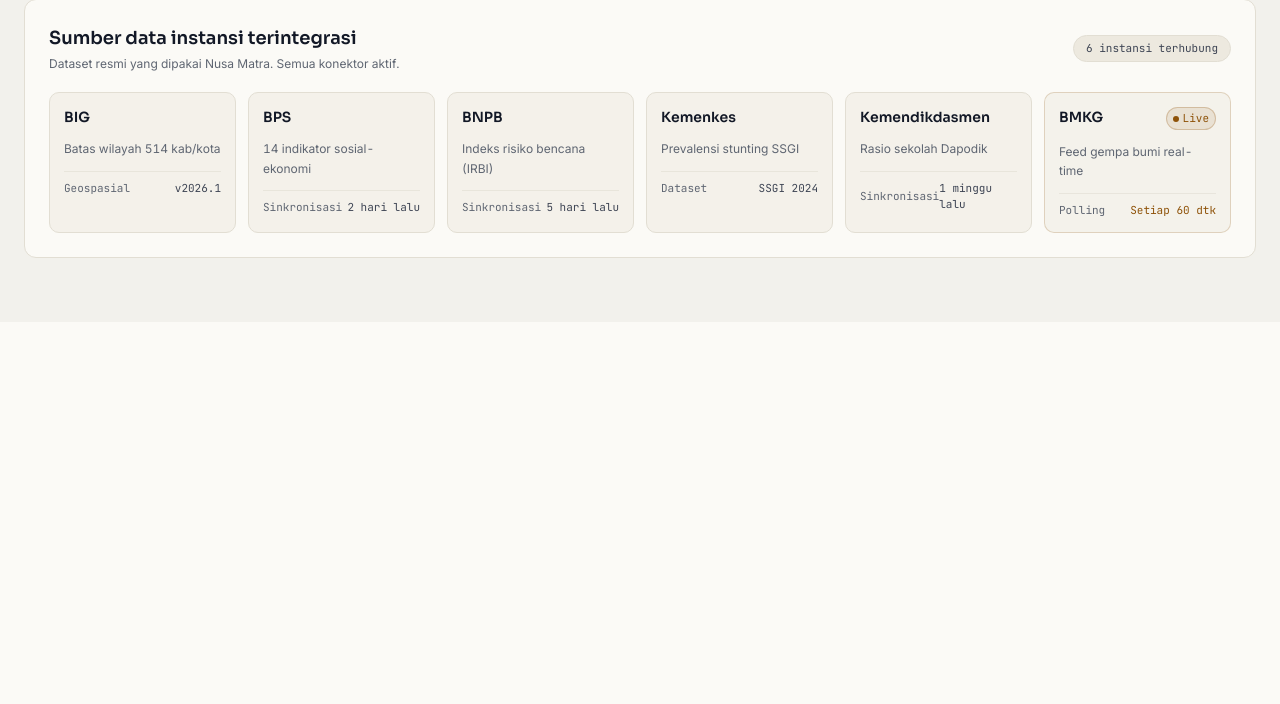
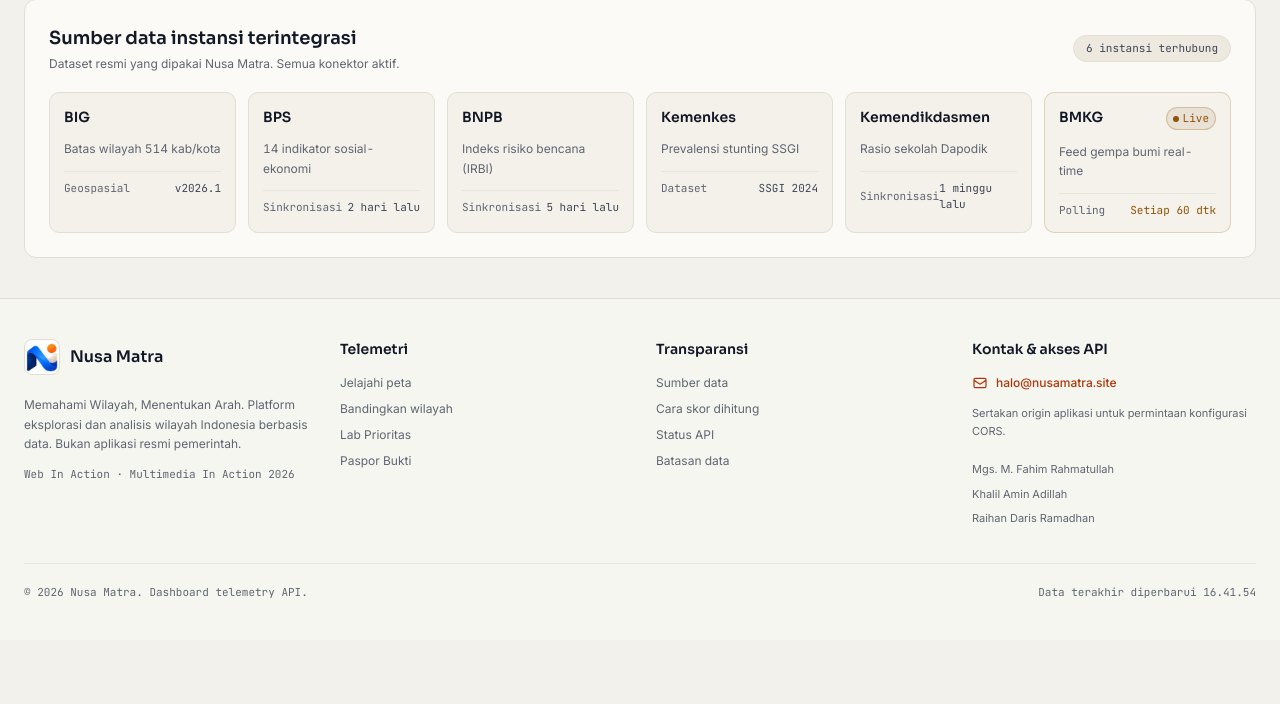
Before and after one commit to masean24/NusaMatra-DataHub, a FastAPI app: page /stats in a window 1280 px wide. Shown: the part 1127-1831 px from the top of the page. Before the commit the page ends 1385 px from the top, so only its background shows below. Run offline with FastAPI, Linux system fonts and the light colour scheme; data comes from the database, SQL or seed files in the repository; data that the repository does not hold is empty; some libraries are stand-ins or nearby versions.

Commit message:
feat(stats): add public footer and API contact
Add the product footer to the telemetry dashboard with a contact address for API/CORS access requests.

```diff
--- a/app/templates/stats.html
+++ b/app/templates/stats.html
@@ -606,6 +606,67 @@
 
     </main>
 
+    <footer class="mt-10 border-t border-line bg-panel/60">
+        <div class="mx-auto max-w-[1480px] px-4 py-10 sm:px-6">
+            <div class="grid gap-8 sm:grid-cols-2 lg:grid-cols-4">
+                <div>
+                    <a href="https://nusamatra.site" class="inline-flex items-center gap-2.5" target="_blank" rel="noopener">
+                        <span class="grid h-9 w-9 place-items-center overflow-hidden rounded-lg border border-line bg-white">
+                            <img src="/static/logo.png" alt="Nusa Matra" class="h-8 w-8 object-contain" width="32" height="32">
+                        </span>
+                        <span class="font-display text-base font-semibold text-fg">Nusa Matra</span>
+                    </a>
+                    <p class="mt-4 max-w-xs text-xs leading-relaxed text-muted">
+                        Memahami Wilayah, Menentukan Arah. Platform eksplorasi dan analisis wilayah Indonesia berbasis data.
+                        Bukan aplikasi resmi pemerintah.
+                    </p>
+                    <p class="mt-3 font-mono text-[11px] text-muted">Web In Action · Multimedia In Action 2026</p>
+                </div>
+
+                <div>
+                    <h2 class="font-display text-sm font-semibold text-fg">Telemetri</h2>
+                    <ul class="mt-4 space-y-2.5 text-xs text-muted">
+                        <li><a href="https://nusamatra.site" target="_blank" rel="noopener" class="transition hover:text-fg">Jelajahi peta</a></li>
+                        <li><a href="https://nusamatra.site" target="_blank" rel="noopener" class="transition hover:text-fg">Bandingkan wilayah</a></li>
+                        <li><a href="https://nusamatra.site" target="_blank" rel="noopener" class="transition hover:text-fg">Lab Prioritas</a></li>
+                        <li><a href="https://nusamatra.site" target="_blank" rel="noopener" class="transition hover:text-fg">Paspor Bukti</a></li>
+                    </ul>
+                </div>
+
+                <div>
+                    <h2 class="font-display text-sm font-semibold text-fg">Transparansi</h2>
+                    <ul class="mt-4 space-y-2.5 text-xs text-muted">
+                        <li><a href="/api/v1/datasets?mode=live" class="transition hover:text-fg">Sumber data</a></li>
+                        <li><a href="/docs" target="_blank" rel="noopener" class="transition hover:text-fg">Cara skor dihitung</a></li>
+                        <li><a href="/api/v1/health?mode=live" target="_blank" rel="noopener" class="transition hover:text-fg">Status API</a></li>
+                        <li><a href="/docs" target="_blank" rel="noopener" class="transition hover:text-fg">Batasan data</a></li>
+                    </ul>
+                </div>
+
+                <div>
+                    <h2 class="font-display text-sm font-semibold text-fg">Kontak &amp; akses API</h2>
+                    <a href="mailto:halo@nusamatra.site?subject=Permintaan%20akses%20API%20Nusa%20Matra" class="mt-4 inline-flex items-center gap-2 text-xs font-medium text-accentfg transition hover:text-fg">
+                        <svg class="h-4 w-4" fill="none" viewBox="0 0 24 24" stroke="currentColor" aria-hidden="true">
+                            <path stroke-linecap="round" stroke-linejoin="round" stroke-width="1.8" d="M3 8l7.89 5.26a2 2 0 002.22 0L21 8M5 19h14a2 2 0 002-2V7a2 2 0 00-2-2H5a2 2 0 00-2 2v10a2 2 0 002 2z"/>
+                        </svg>
+                        halo@nusamatra.site
+                    </a>
+                    <p class="mt-2 text-[11px] leading-relaxed text-muted">Sertakan origin aplikasi untuk permintaan konfigurasi CORS.</p>
+                    <ul class="mt-5 space-y-2 text-[11px] text-muted">
+                        <li>Mgs. M. Fahim Rahmatullah</li>
+                        <li>Khalil Amin Adillah</li>
+                        <li>Raihan Daris Ramadhan</li>
+                    </ul>
+                </div>
+            </div>
+
+            <div class="mt-9 flex flex-col gap-2 border-t border-line/70 pt-5 font-mono text-[11px] text-muted sm:flex-row sm:items-center sm:justify-between">
+                <span>© 2026 Nusa Matra. Dashboard telemetry API.</span>
+                <span>Data terakhir diperbarui <span id="footerUpdate">—</span></span>
+            </div>
+        </div>
+    </footer>
+
     <!-- Toast notification -->
     <div id="toastBox" class="pointer-events-none fixed bottom-5 right-5 z-50 translate-y-16 opacity-0 transition-all duration-300" aria-live="polite">
         <div class="flex items-center gap-2.5 rounded-xl border border-line bg-panel px-4 py-2.5 text-xs font-medium text-fg shadow-lg">
@@ -914,7 +975,10 @@
 
             const seismic = nextLogs.find(row => String(row.endpoint).includes('earthquake') || String(row.endpoint).includes('seismic'));
             $('bmkgSyncTime').textContent = seismic ? `${seismic.time} lalu` : 'tidak ada';
-            $('lastUpdateText').textContent = `Diperbarui ${new Date().toLocaleTimeString('id-ID', { hour12: false })}`;
+            const updatedAt = new Date().toLocaleTimeString('id-ID', { hour12: false });
+            $('lastUpdateText').textContent = `Diperbarui ${updatedAt}`;
+            const footerUpdate = $('footerUpdate');
+            if (footerUpdate) footerUpdate.textContent = updatedAt;
         }
 
         async function updateStats() {
```
Also changed, not shown: tests/test_boundaries_and_meta.py (+3 -0 lines).
